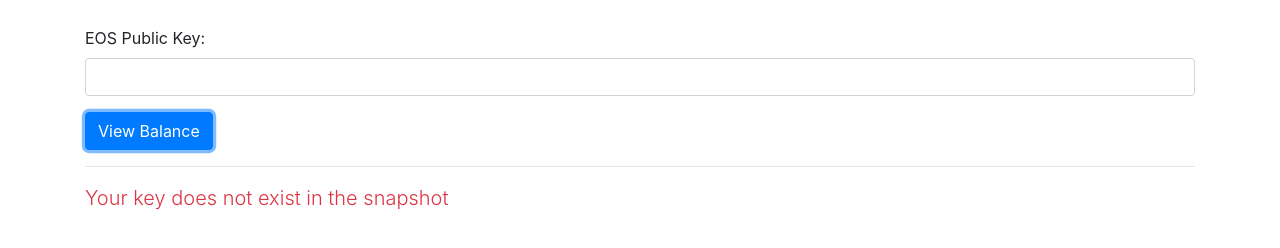
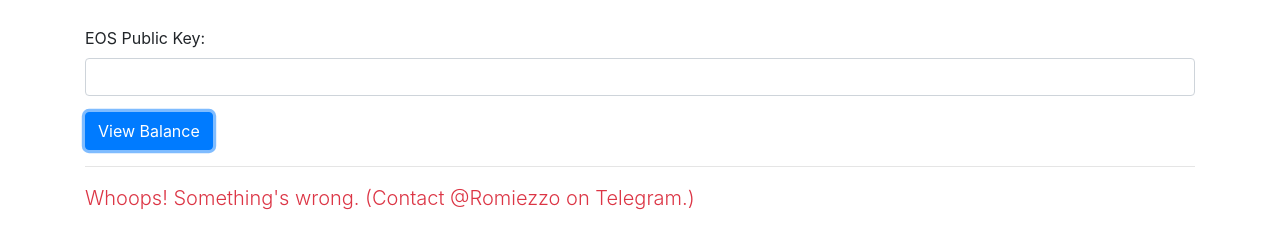
Before and after one commit to EveripediaNetwork/airdrop, a website: page index.html in a window 1280 px wide. Both pictures are taken after a click on the button "View Balance". Shown: the part 370-618 px from the top of the page. Drawn offline with nearby package versions, Linux system fonts and the light colour scheme; no server answers.

Commit message:
change error message

```diff
--- a/index.html
+++ b/index.html
@@ -39,7 +39,7 @@
             document.getElementById('snapshot-response').innerHTML = text;
         })
         .catch(function (error) {
-            var text = `<span class="text-danger">Your key does not exist in the snapshot</span>`;
+            var text = `<span class="text-danger">Whoops! Something's wrong. (Contact @Romiezzo on Telegram.)</span>`;
             document.getElementById('snapshot-response').innerHTML = text;
         });
 }
```
